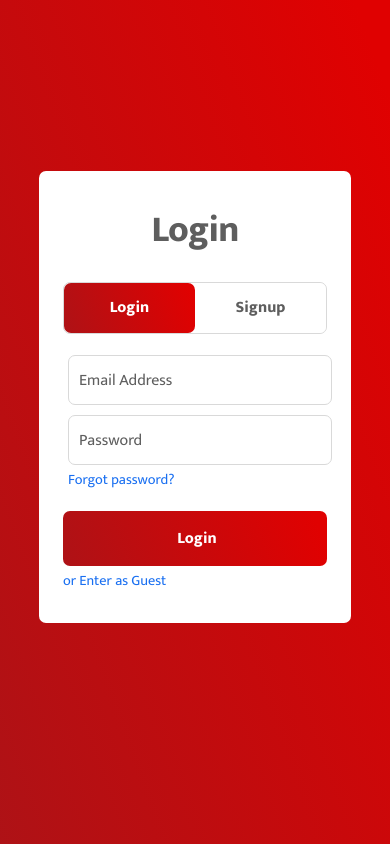
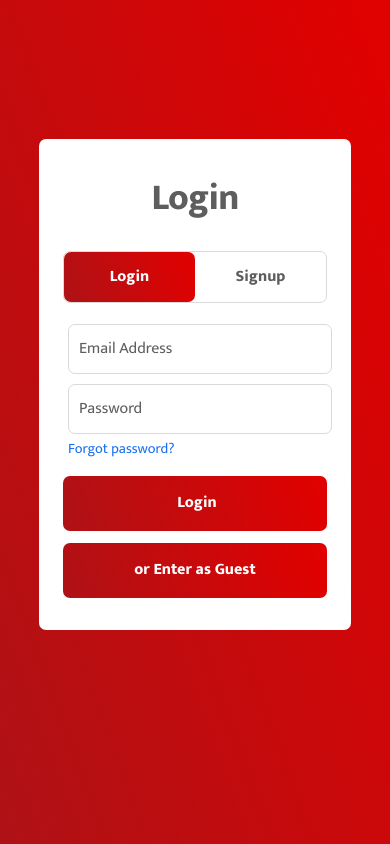
Before and after one commit to brandicameron/bp-react, a React (Create React App) app: page / in a window 390 px wide. Built offline with nearby package versions, Linux system fonts and the light colour scheme; no server answers.

Commit message:
Changed Enter as Guest to button instead of link

```diff
--- a/src/components/LoginForm.js
+++ b/src/components/LoginForm.js
@@ -84,7 +84,12 @@ export default function LoginForm({ login }) {
       </p>
 
       <input className='submit-btn' type='submit' value={login ? 'Login' : 'Signup'} />
-      <button onClick={loginGuest} className='message link-button'>
+      {/* uses visiblity styles so the button can hide on signup page & still retain space */}
+      <button
+        onClick={loginGuest}
+        className='submit-btn'
+        style={login ? { visibility: 'visible' } : { visibility: 'hidden' }}
+      >
         or Enter as Guest
       </button>
     </form>
--- a/src/scss/_Form.scss
+++ b/src/scss/_Form.scss
@@ -40,7 +40,7 @@ input[name='email']:invalid {
   color: #fff;
   font-weight: $bold;
   border: none;
-  margin: 1rem 0 0.3rem 0;
+  margin: 0.75rem 0 0 0;
   cursor: pointer;
 }
 
--- a/src/scss/_LoginPage.scss
+++ b/src/scss/_LoginPage.scss
@@ -45,6 +45,6 @@
 @media screen and (max-width: 400px) {
   .form-container {
     padding: 2rem 1.5rem 2rem 1.5rem;
-    margin-top: -50px;
+    margin-top: -75px;
   }
 }
```
